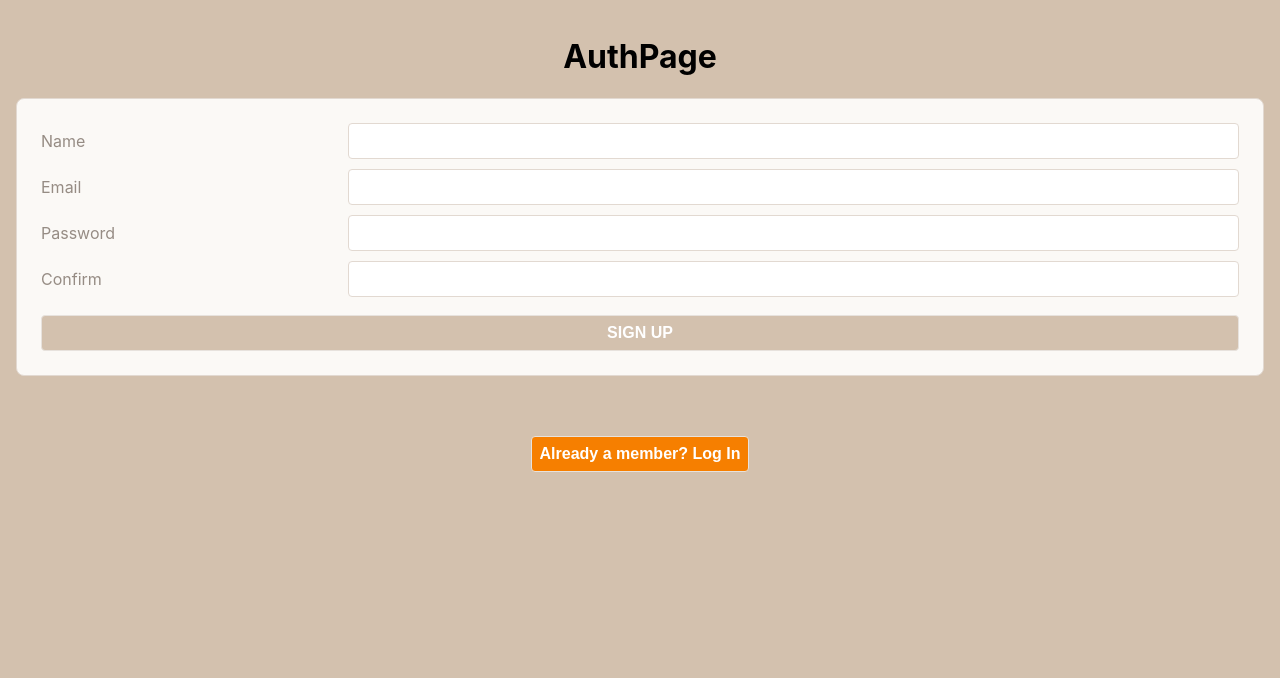
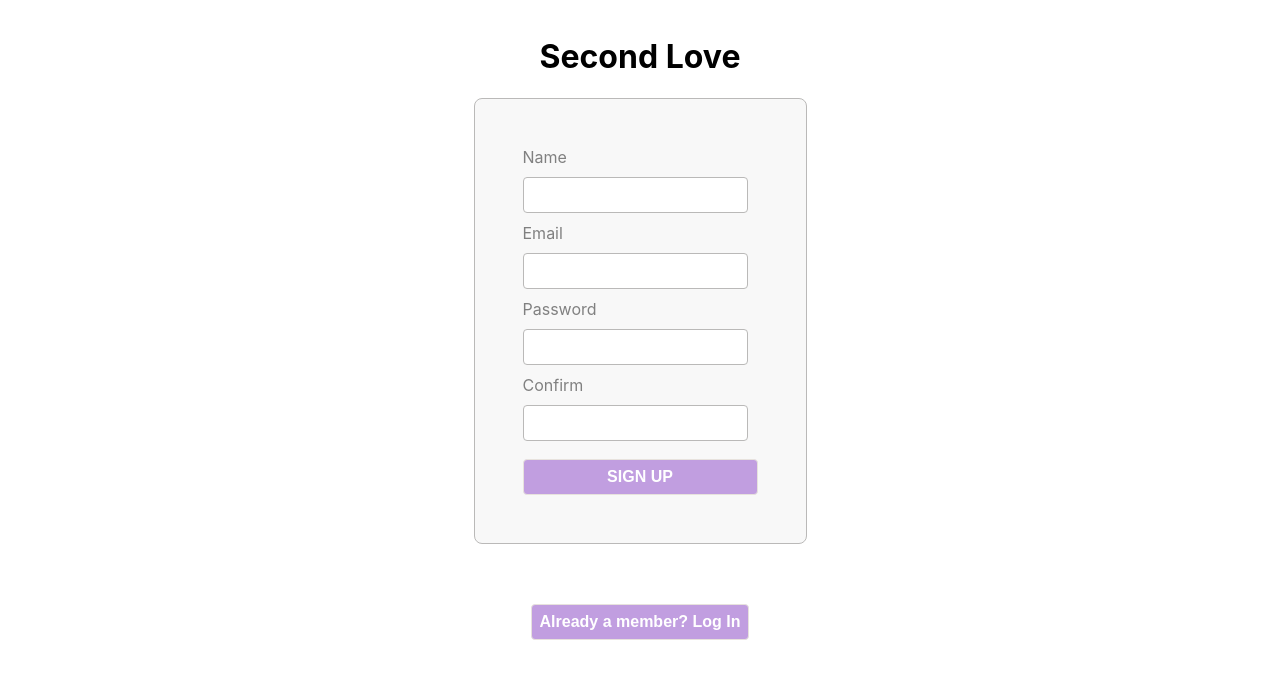
Before and after one commit to danielamansolino/Second-Love, a React (Create React App) app: page /orders in a window 1280 px wide. Shown: the top 678 px of the page. Built offline with nearby package versions, Linux system fonts and the light colour scheme.

Commit message:
Sign-in and Sign-up css complete

```diff
--- a/src/components/LoginForm/LoginForm.jsx
+++ b/src/components/LoginForm/LoginForm.jsx
@@ -32,10 +32,10 @@ export default function LoginForm({ setUser }) {
     <div>
       <div className="form-container">
         <form autoComplete="off" onSubmit={handleSubmit}>
-          <label>Email</label>
-          <input type="text" name="email" value={credentials.email} onChange={handleChange} required />
-          <label>Password</label>
-          <input type="password" name="password" value={credentials.password} onChange={handleChange} required />
+          <label>Email</label><br/>
+          <input type="text" name="email" value={credentials.email} onChange={handleChange} required /><br/>
+          <label>Password</label><br/>
+          <input type="password" name="password" value={credentials.password} onChange={handleChange} required /><br/>
           <button type="submit">LOG IN</button>
         </form>
       </div>
--- a/src/components/SignUpForm/SignUpForm.jsx
+++ b/src/components/SignUpForm/SignUpForm.jsx
@@ -57,14 +57,14 @@ export default class SignUpForm extends Component {
           <div>
               <div className="form-container">
                   <form autoComplete="off" onSubmit={this.handleSubmit}>
-                      <label>Name</label>
-                      <input type="text" name="name" value={this.state.name} onChange={this.handleChange} required />
-                      <label>Email</label>
-                      <input type="email" name="email" value={this.state.email} onChange={this.handleChange} required />
-                      <label>Password</label>
-                      <input type="password" name="password" value={this.state.password} onChange={this.handleChange} required />
-                      <label>Confirm</label>
-                      <input type="password" name="confirm" value={this.state.confirm} onChange={this.handleChange} required />
+                      <label>Name</label> <br/>
+                      <input type="text" name="name" value={this.state.name} onChange={this.handleChange} required /><br/>
+                      <label>Email</label><br/>
+                      <input type="email" name="email" value={this.state.email} onChange={this.handleChange} required /><br/>
+                      <label>Password</label><br/>
+                      <input type="password" name="password" value={this.state.password} onChange={this.handleChange} required /><br/>
+                      <label>Confirm</label><br/>
+                      <input type="password" name="confirm" value={this.state.confirm} onChange={this.handleChange} required /><br/>
                       <button type="submit" disabled={disable}>SIGN UP</button>
                   </form>
               </div>
--- a/src/index.css
+++ b/src/index.css
@@ -21,7 +21,7 @@ body {
   sans-serif;
   -webkit-font-smoothing: antialiased;
   -moz-osx-font-smoothing: grayscale;
-  background-color: var(--tan-4);
+  background-color: white;
   padding: 2vmin;
   height: 100vh;
 }
@@ -79,9 +79,15 @@ code {
 }
 
 .form-container {
-  padding: 3vmin;
-  background-color: var(--tan-1);
-  border: .1vmin solid var(--tan-3);
+  display: inline-block;
+  justify-content:center;
+  align-items: center;
+
+  padding: 6vmin;
+  margin-left: 30vmin;
+  margin-right: 30vmin;
+  background-color: #f8f8f8;
+  border: .1vmin solid #bab9b8;
   border-radius: 1vmin;
 }
 
@@ -92,9 +98,9 @@ p.error-message {
 
 form {
   display: grid;
-  grid-template-columns: 1fr 3fr;
+  grid-template-columns: 1fr ;
   gap: 1.25vmin;
-  color: var(--text-light);
+  color: gray;
 }
 
 label {
@@ -106,11 +112,13 @@ label {
 input {
   padding: 1vmin;
   font-size: 2vmin;
-  border: .1vmin solid var(--tan-3);
+  border: .1vmin solid #bab9b8;
   border-radius: .5vmin;
   color: var(--text-dark);
-  background-image: none !important; /* prevent lastpass */
+  background-image: none !important;
   outline: none;
+
+
 }
 
 input:focus {
@@ -121,7 +129,7 @@ button, a.button {
   margin: 1vmin;
   padding: 1vmin;
   color: var(--white);
-  background-color: var(--orange);
+  background-color: #c19ee0;
   font-size: 2vmin;
   font-weight: bold;
   text-decoration: none;
@@ -144,7 +152,7 @@ button.btn-xs {
 
 button:disabled, form:invalid button[type="submit"] {
   cursor: not-allowed;
-  background-color: var(--tan-4);
+  background-color: #c19ee0;
 }
 
 button[type="submit"] {
--- a/src/pages/AuthPage/AuthPage.jsx
+++ b/src/pages/AuthPage/AuthPage.jsx
@@ -13,7 +13,7 @@ export default function AuthPage({ setUser }) {
   }
   return (
     <div>
-      <h1>AuthPage</h1>
+      <h1>Second Love</h1>
       { userPref === 'signup' ? <SignUpForm setUser={setUser}/> : <LoginForm setUser={setUser} />}
       <button onClick={handlePref}>
         { userPref === 'signup' ? 'Already a member? Log In' : 'Need an Account? Sign Up'}
```
